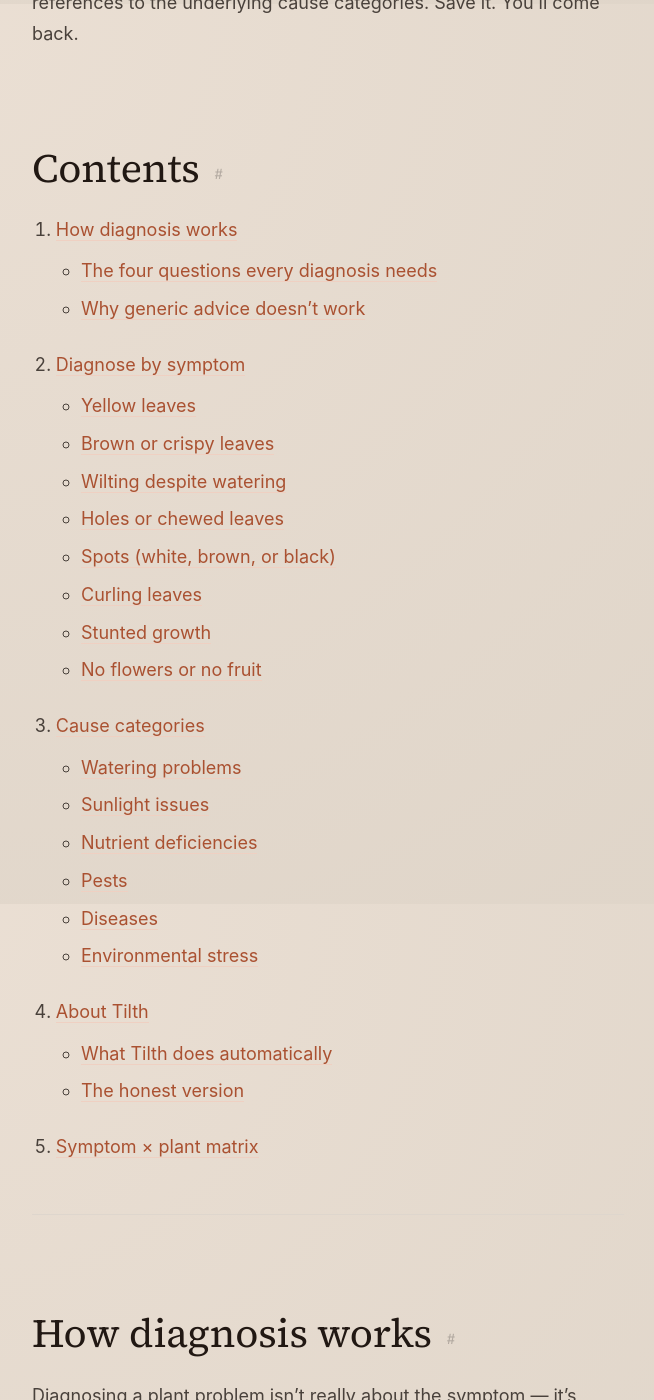
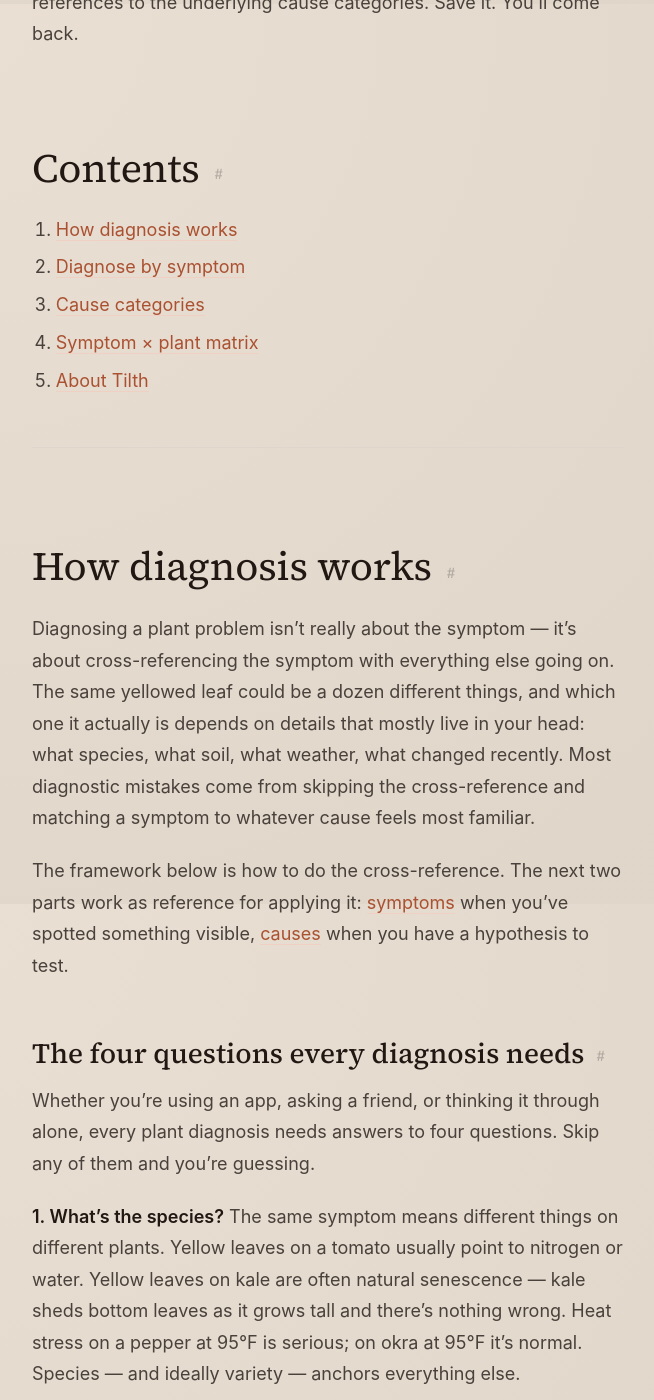
Before and after one commit to blasian/tilth-site, a Jekyll site: the page built from guide/index.md, in a window 1280 px wide and 1400 px high, scrolled down 896 px. Shown: the whole window, without its empty margins (312-966 px from the left). Built offline with Jekyll 4.4.1, drawn with Linux system fonts in a browser that asks for light colours; some of the changed text lies outside the part shown.

Commit message:
Swap matrix and About Tilth (matrix is Part 3, Tilth is Part 4); compact contents nav
Two changes:

1. Reordered: matrix becomes Part 3, About Tilth becomes Part 4. The
   matrix is reference content like the symptom and cause sections, so
   it belongs in the reference run before the optional appendix. Tilth
   ends up as the true closing section — readers who want it will read
   to the end; readers who don't will encounter it once at the bottom
   instead of pre-encounter.

   Anchor IDs swapped: #part-3 now points to the matrix, #part-4 to
   About Tilth. Internal in-document links (the [the four questions]
   reference inside Part 4) still resolve because #four-questions is
   in the framework section above.

2. Compacted contents nav from 21 lines (top-level + nested sub-items
   for every symptom, cause, etc.) to 5 lines (top-level only).
   Reasoning: the contents nav is mainly useful for top-arrival
   readers. Pinterest readers landing via deep anchors (#yellow,
   #watering, etc.) skip the nav entirely. Top-arrival readers can
   click into a Part, then use the per-heading hover-anchor links and
   browser find for deeper navigation. The 70% vertical reduction is
   worth more than the duplicate sub-item nav.

All sub-item anchors (#yellow, #watering, #four-questions, etc.) are
preserved on the H3 headings themselves — just no longer enumerated in
the contents list.

Co-Authored-By: Claude Opus 4.7 (1M context) <noreply@anthropic.com>

```diff
--- a/guide/index.md
+++ b/guide/index.md
@@ -14,28 +14,10 @@ This guide covers the most common diagnoses for vegetable and ornamental gardens
 ## Contents
 
 1. [How diagnosis works](#how-it-works)
-   - [The four questions every diagnosis needs](#four-questions)
-   - [Why generic advice doesn't work](#generic-advice)
 2. [Diagnose by symptom](#part-1)
-   - [Yellow leaves](#yellow)
-   - [Brown or crispy leaves](#brown)
-   - [Wilting despite watering](#wilting)
-   - [Holes or chewed leaves](#holes)
-   - [Spots (white, brown, or black)](#spots)
-   - [Curling leaves](#curling)
-   - [Stunted growth](#stunted)
-   - [No flowers or no fruit](#no-flowers)
 3. [Cause categories](#part-2)
-   - [Watering problems](#watering)
-   - [Sunlight issues](#sunlight)
-   - [Nutrient deficiencies](#nutrients)
-   - [Pests](#pests)
-   - [Diseases](#diseases)
-   - [Environmental stress](#environment)
-4. [About Tilth](#part-3)
-   - [What Tilth does automatically](#what-tilth-does)
-   - [The honest version](#honest-version)
-5. [Symptom × plant matrix](#part-4)
+4. [Symptom × plant matrix](#part-3)
+5. [About Tilth](#part-4)
 
 ---
 
@@ -409,9 +397,3 @@ Pricing reflects that. Tilth is free to log unlimited plants, take unlimited che
 There's no account. No cloud sync. No email signup. Your garden data lives in a local database on your phone. Cancel the subscription and the data stays — there's nothing in anyone else's hands to lose.
 
 If the four questions changed how you think about diagnosis, Tilth is the easy version of doing them every day. If they didn't, the guide is yours to keep regardless.
-
----
-
-## Part 4 — Symptom × plant matrix {#part-4}
-
-*Content in progress. A visual matrix of the top twelve vegetable and ornamental plants × their five most common symptoms.*
```
Also changed, not shown: other parts of guide/index.md (+7 -1 lines).
